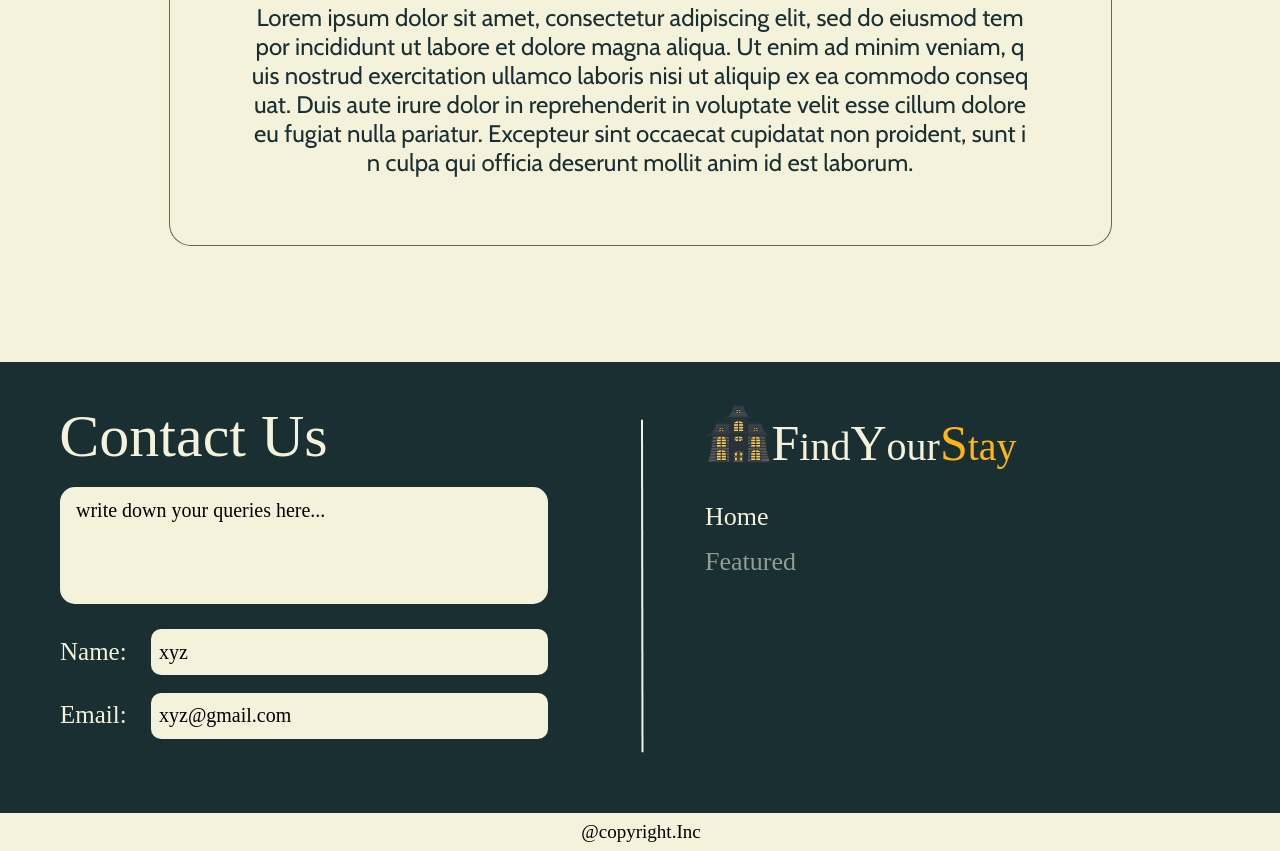
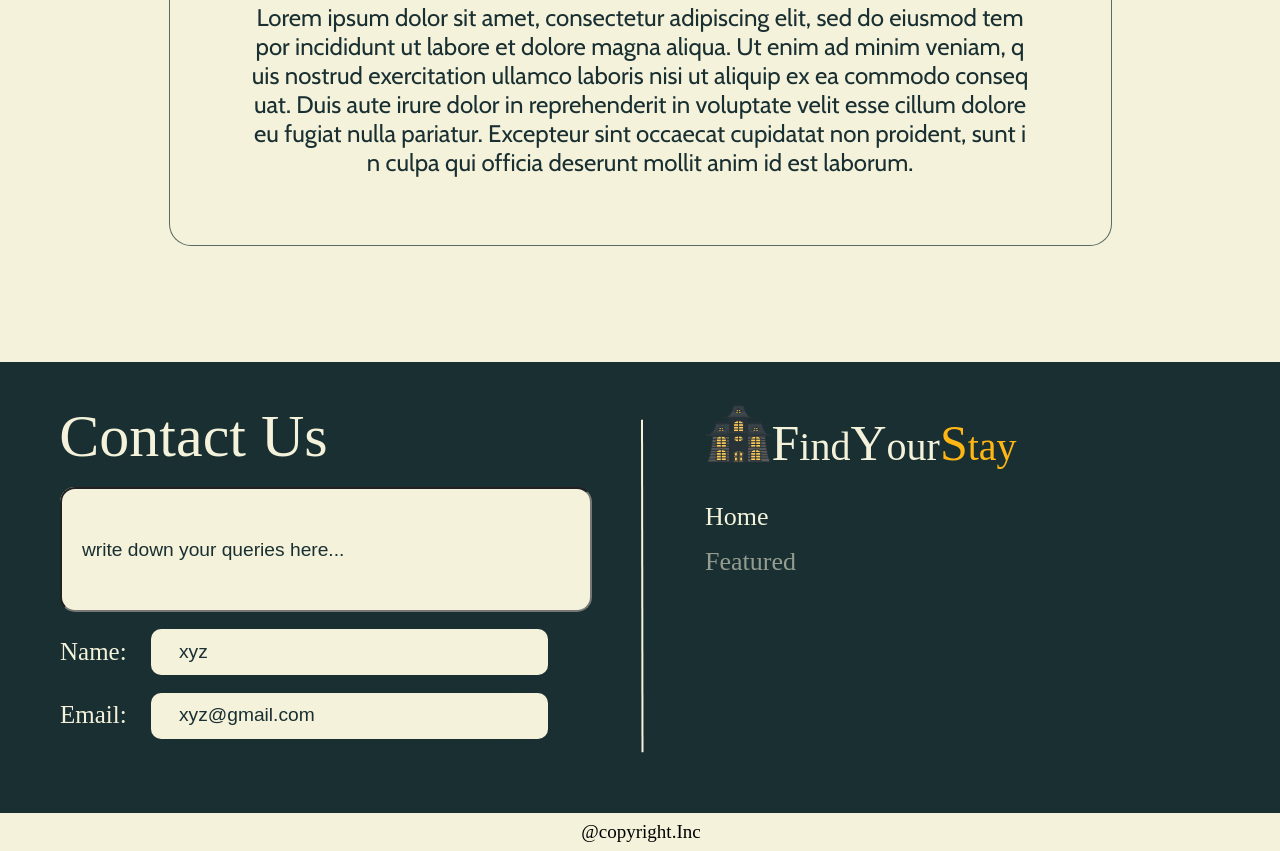
Before and after one commit to poorvadiwan/FindYourStay, a website: page find your stay/html-files/about-us.html in a window 1280 px wide. Shown: the part 741-1592 px from the top of the page. Drawn offline with nearby package versions, Linux system fonts and the light colour scheme; a web font is replaced by a local one.

Commit message:
footer about-us edited

```diff
--- a/find your stay/css-files/about-us.css
+++ b/find your stay/css-files/about-us.css
@@ -78,7 +78,6 @@
 }
 .features5,
 .home6 {
-  cursor: pointer;
   position: relative;
   display: flex;
   align-items: center;
@@ -124,8 +123,8 @@
 }
 .write-down-your3 {
   position: absolute;
-  top: 12px;
-  left: 16px;
+  top: 0px;
+  left: 0px;
   display: inline-block;
   width: 426px;
   height: 46px;
@@ -146,6 +145,73 @@
   width: 397px;
   height: 46px;
 }
+
+.input-text-area {
+  position: absolute;
+  top: 0;
+  left: 0;
+  border-radius: var(--br-mini);
+  background-color: var(--color-beige-100);
+  width: 488px;
+  height: 117px;
+}
+
+.input-text-area::placeholder{
+  padding: 0px 0px;
+  font-size: 1.2rem;
+  color: #192F32;
+}
+
+input[type=textarea]{
+  padding: 2px 20px;
+  color: #192F32;
+  font-size: 1.2rem;
+}
+
+.input-name{
+  top: 0;
+  left: 0px;
+  border-radius: var(--br-3xs);
+  background-color: var(--color-beige-100);
+  width: 1000px;
+  height: 40px;
+}
+
+.input-name::placeholder{
+  padding: 2px 0px;
+  font-size: 1.2rem;
+  color: #192F32;
+}
+
+.input-name[type=text]{
+  padding: 2px 20px;
+  color: #192F32;
+  font-size: 1.2rem;
+  border: none;
+}
+
+.input-email{
+  top: 0;
+  left: 0px;
+  border-radius: var(--br-3xs);
+  background-color: var(--color-beige-100);
+  width: 1000px;
+  height: 40px;
+}
+
+.input-email::placeholder{
+  padding: 2px 0px;
+  font-size: 1.2rem;
+  color: #192F32;
+}
+
+.input-email[type=text]{
+  padding: 2px 20px;
+  color: #192F32;
+  font-size: 1.2rem;
+  border: none;
+}
+
 .xyz3 {
   top: 9px;
   left: 99px;
@@ -317,7 +383,6 @@
   height: 51px;
 }
 .logo7 {
-  cursor: pointer;
   position: absolute;
   height: 73.91%;
   width: 16.88%;
--- a/find your stay/html-files/about-us.html
+++ b/find your stay/html-files/about-us.html
@@ -57,16 +57,16 @@
         <div class="contact3" data-scroll-to="contactContainer">
           <div class="textbox3">
             <div class="textbox-child1"></div>
-            <div class="write-down-your3">write down your queries here...</div>
+            <div class="write-down-your3"><input class="input-text-area" type="textarea" placeholder="write down your queries here..."></div>
           </div>
           <div class="name6">
             <div class="name-child1"></div>
-            <div class="xyz3">xyz</div>
+            <div class="xyz3"><input class="input-name" type="text" placeholder="xyz"></div>
             <div class="name7">Name:</div>
           </div>
           <div class="email6">
             <div class="name-child1"></div>
-            <div class="xyzgmailcom3">xyz@gmail.com</div>
+            <div class="xyzgmailcom3"><input class="input-email" type="text" placeholder="xyz@gmail.com"></div>
             <div class="email7">Email:</div>
           </div>
           <div class="contact-us6">Contact Us</div>
```
